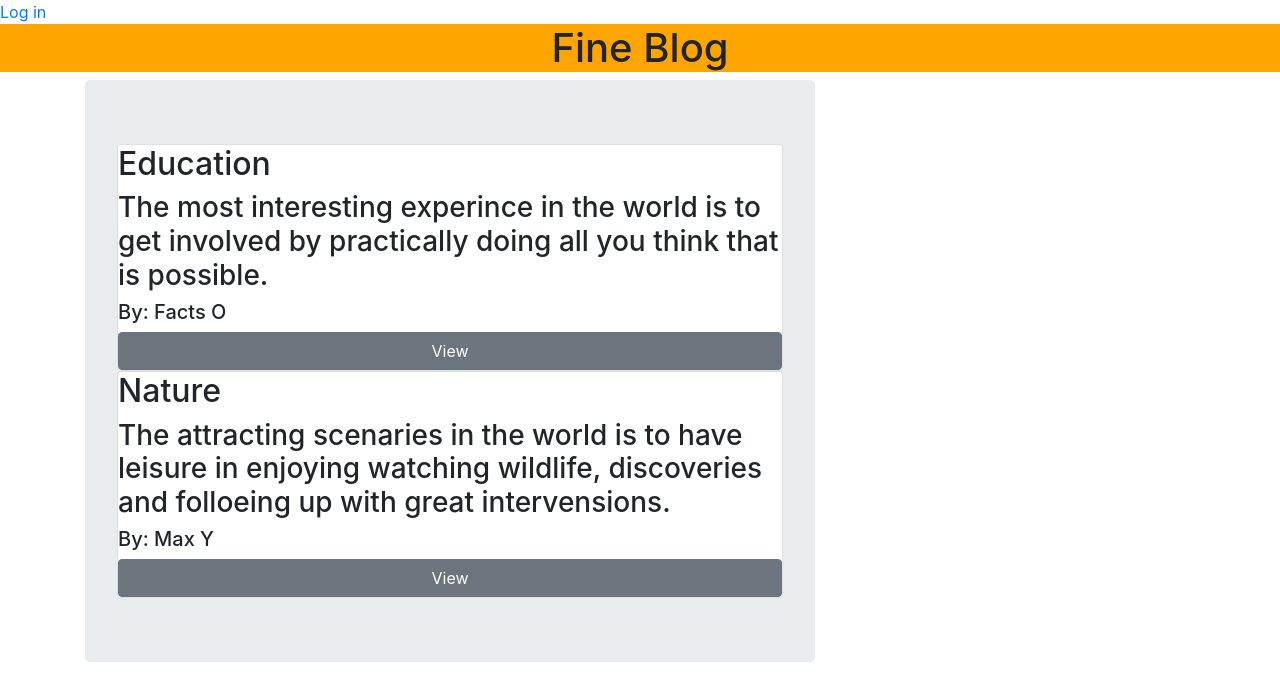
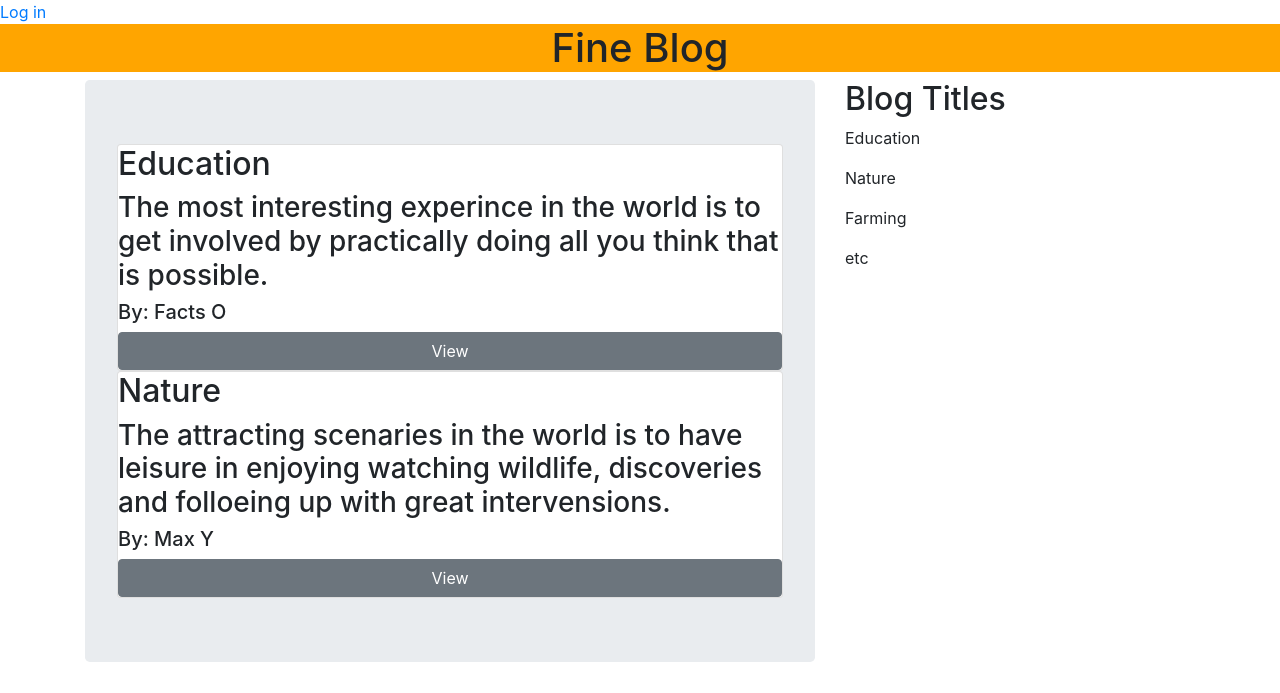
Before and after one commit to Maxwel5/my-blog, a Flask app: page /authenticate/home in a window 1280 px wide. Shown: the top 693 px of the page. Run offline with Flask 2, Linux system fonts and the light colour scheme; some libraries are stand-ins or nearby versions.

Commit message:
This is a directory of the expectations

```diff
--- a/app/templates/index.html
+++ b/app/templates/index.html
@@ -24,6 +24,15 @@
                 </div>
             </div>
         </div>
+        <div class="col-md-4">
+            <div class="well well-lg">
+                <h2>Blog Titles</h2>
+                <p>Education</p>
+                <p>Nature</p>
+                <p>Farming</p>
+                <p>etc</p>
+            </div>
+        </div>
     </div>
 </div>
 {% endblock %}
```
